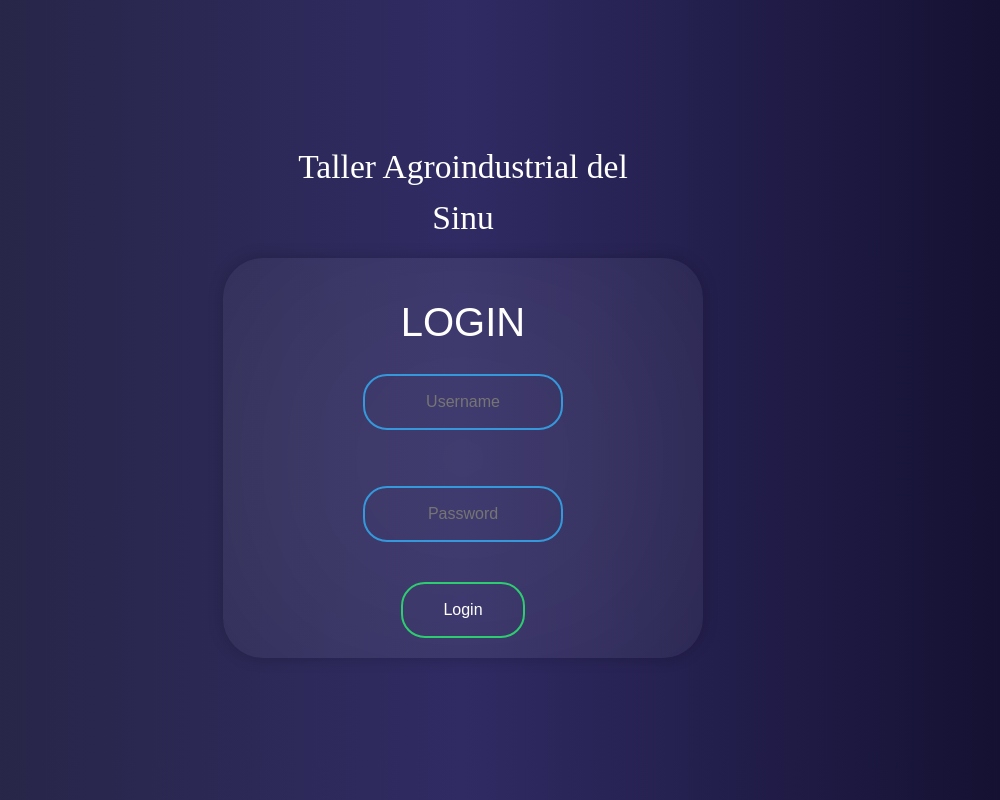
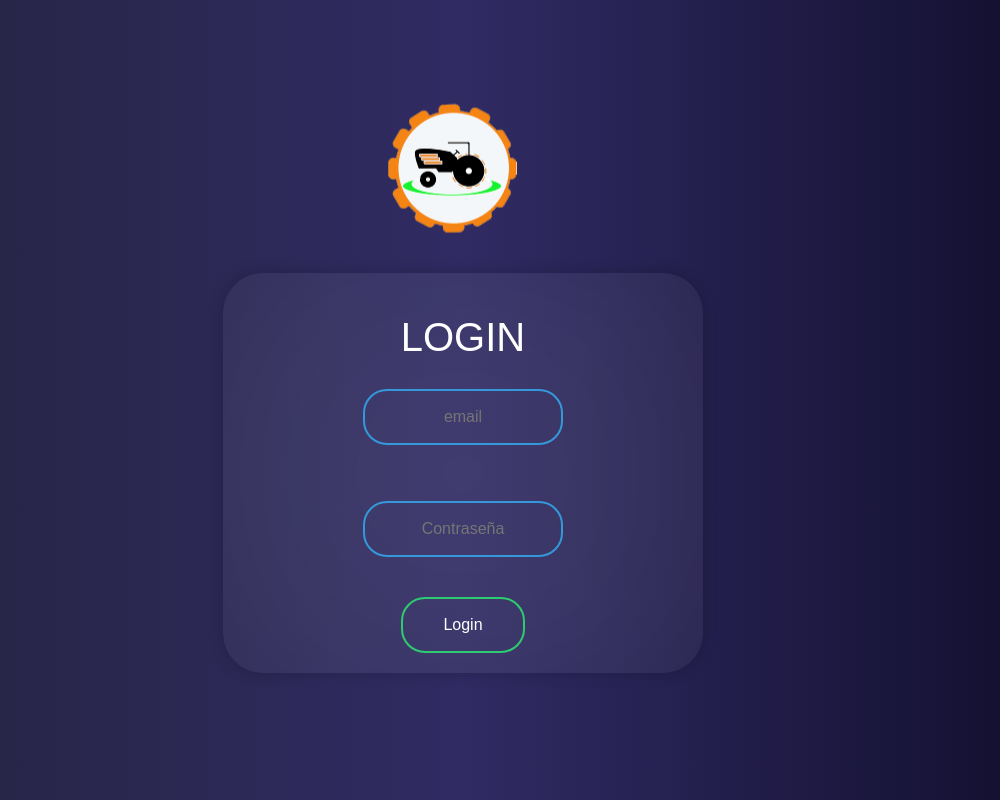
Before and after one commit to adreno87/Taller-Agroindustrial-del-sinu, a PHP site: page / in a window 1280 px wide. Shown: the whole page, without its empty margins (177-1177 px from the left). Run offline with PHP 8.4, Linux system fonts and the light colour scheme; some libraries are stand-ins or nearby versions.

Commit message:
colocacion logo y cambio de input

```diff
--- a/css/style.css
+++ b/css/style.css
@@ -29,7 +29,7 @@ background: linear-gradient(to right, #24243e, #302b63, #0f0c29); /* W3C, IE 10+
   /* width: 400px; */
   padding: 40px;
   position:relative;
-  top: 0%;
+  top: 10%;
   left: 50%;
   transform: translate(-50%,0%);
   background: #0000008e;
@@ -56,7 +56,7 @@ background: linear-gradient(to right, #24243e, #302b63, #0f0c29); /* W3C, IE 10+
   text-transform: uppercase;
   font-weight: 500;
 }
-.box input[type = "text"],.box input[type = "password"]{
+.box input[type = "email"],.box input[type = "password"]{
   border:0;
   background: none;
   display: block;
@@ -70,7 +70,7 @@ background: linear-gradient(to right, #24243e, #302b63, #0f0c29); /* W3C, IE 10+
   border-radius: 24px;
   transition: 0.25s;
 }
-.box input[type = "text"]:focus,.box input[type = "password"]:focus{
+.box input[type = "email"]:focus,.box input[type = "password"]:focus{
   width: 280px;
   border-color: #2ecc71;
 }
@@ -106,3 +106,16 @@ background: linear-gradient(to right, #24243e, #302b63, #0f0c29); /* W3C, IE 10+
   margin: -20px;
   -webkit-filter: blur(161px);
 }
+
+.logofoto{
+   width: 10%;
+   height: 10%;
+   position: relative;
+   top: 50%;
+   left: 30%;
+   transform: translate(-50%,-500%);
+   -webkit-transform: translate(-50%,-500%);
+   -moz-transform: translate(-50%,-500%);
+   -ms-transform: translate(-50%,-500%);
+   -o-transform: translate(-50%,-500%);
+}
--- a/index.php
+++ b/index.php
@@ -3,12 +3,26 @@
 <?php require_once("partes/HEAD.php"); ?>
 
 
-
+<!-- <style>
+    .logofoto{
+  width: 10%;
+  height: 10%;
+  position: relative;
+  top: 50%;
+  left: 30%;
+   transform: translate(-50%,0%);
+} -->
+</style>
 <body class="hold-transition login-page1">
 
 <div class="login-box">
+<div class="logofoto">
+        <img src="img/logoSINU.png" alt="">
+</div>
     <div class="login-logo">
-        <b class="colortitulo">Taller Agroindustrial del Sinu</b></a>
+        <!-- <b class="colortitulo">Taller Agroindustrial del Sinu</b> -->
+        <br>
+
     </div>
     <!-- /.login-logo -->
 
@@ -18,11 +32,11 @@
                 <form class="box" action="" method="post">
                     <h1>Login</h1>
                     <div class="input-group mb-3">
-                        <input type="text" name="" placeholder="Username">
+                        <input type="email" name="email" placeholder="email">
 
                     </div>
                     <div class="input-group mb-3">
-                        <input type="password" name="" placeholder="Password">
+                        <input type="password" name="ClaveS" placeholder="Contraseña">
                     </div>
                     <div class="col-mb3">
                             <input type="submit" name="" value="Login">
```
Also changed, not shown: img/logoSINU.png (added).
